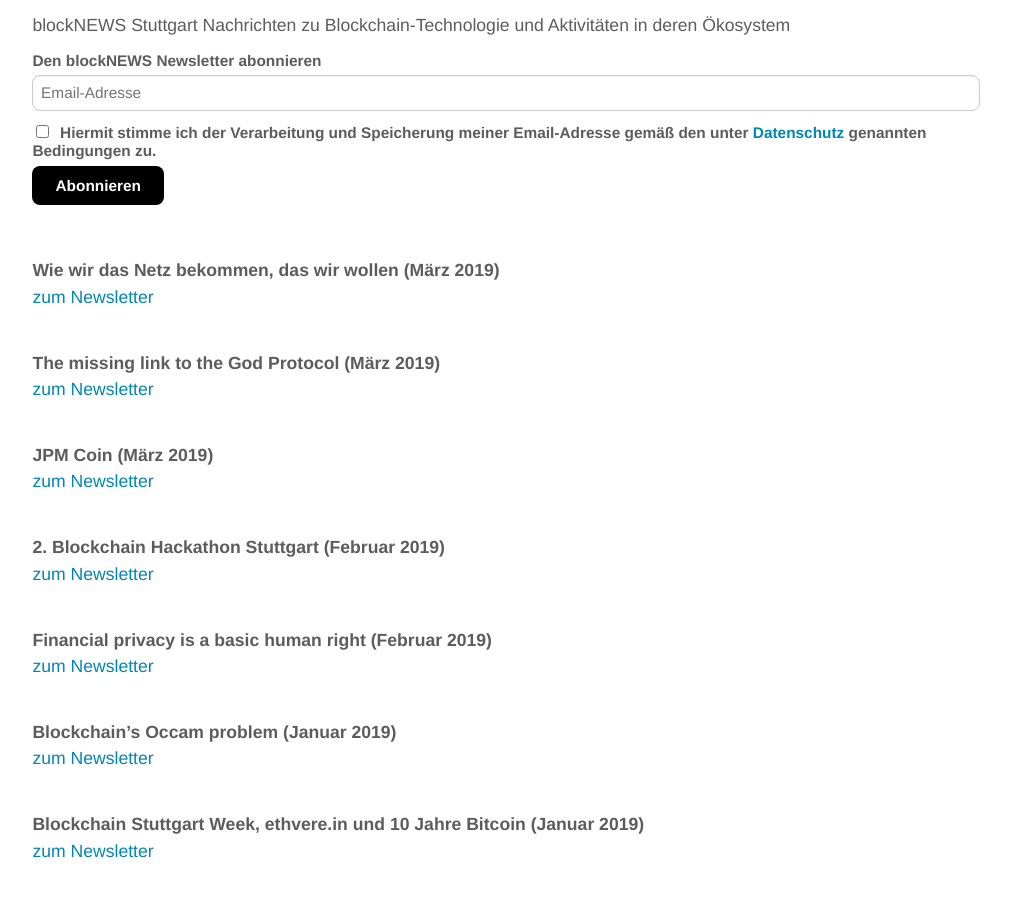
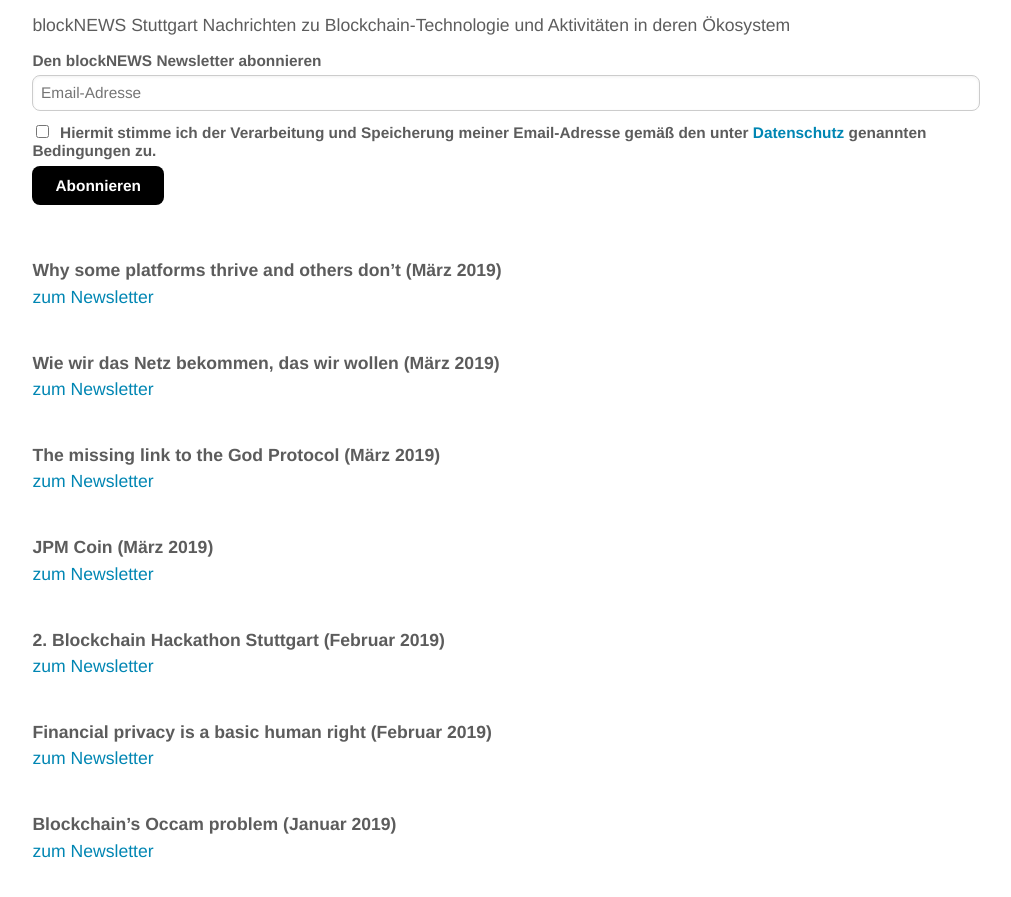
Before and after one commit to blocklab/site, a Jekyll site: the page built from newsletter.md, in a window 1280 px wide and 900 px high, scrolled down 529 px. Shown: the top 897 px of the window, without its empty margins (134-1145 px from the left). Built offline with Jekyll 4.4.1, drawn with Linux system fonts in a browser that asks for light colours; comment, search, counter and statistics services are not loaded.

Commit message:
Update newsletter.md

```diff
--- a/newsletter.md
+++ b/newsletter.md
@@ -33,6 +33,11 @@ Nachrichten zu Blockchain-Technologie und Aktivitäten in deren Ökosystem
 <!--End mc_embed_signup-->
 
 <br>
+<br>
+**Why some platforms thrive and others don't (März 2019)**
+<br>
+[zum Newsletter](https://mailchi.mp/9b774ad03c00/why-some-platforms-thrive-and-others-dont)
+
 <br>
 **Wie wir das Netz bekommen, das wir wollen (März 2019)**
 <br>
```
